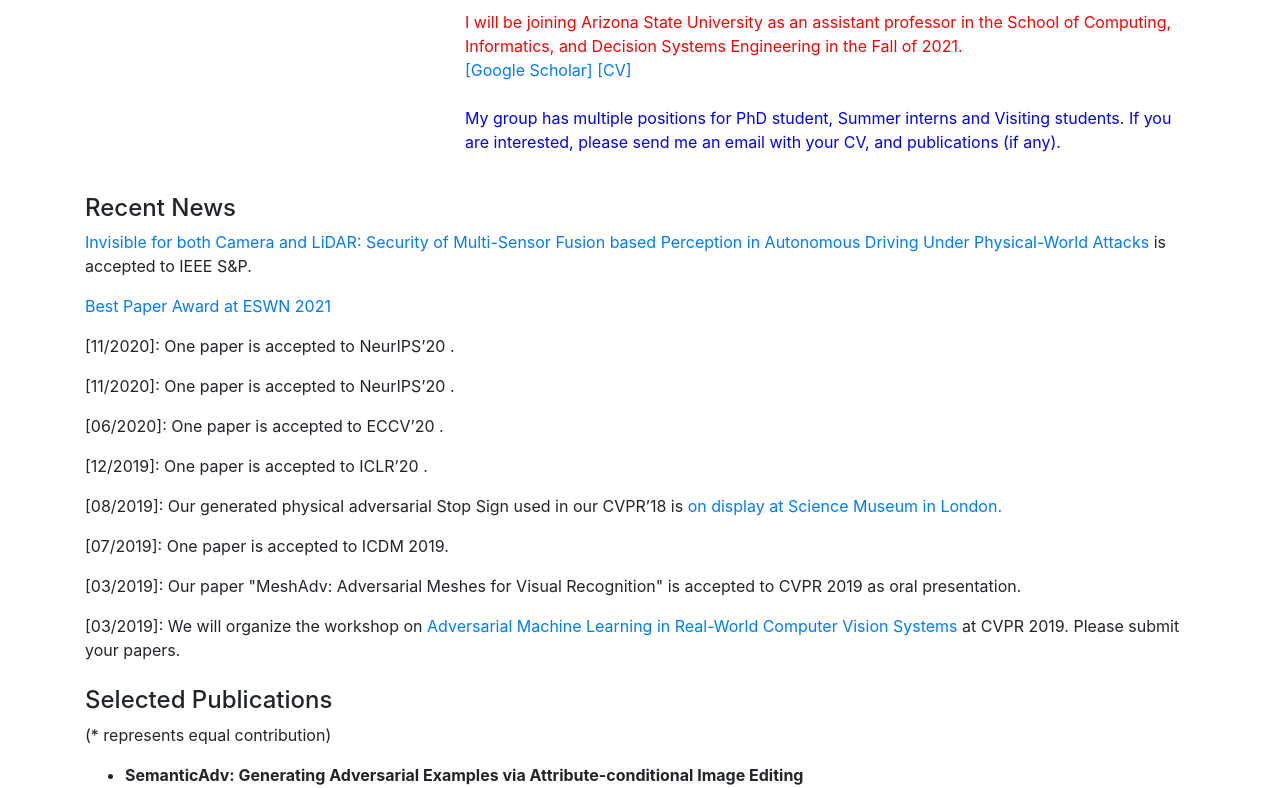
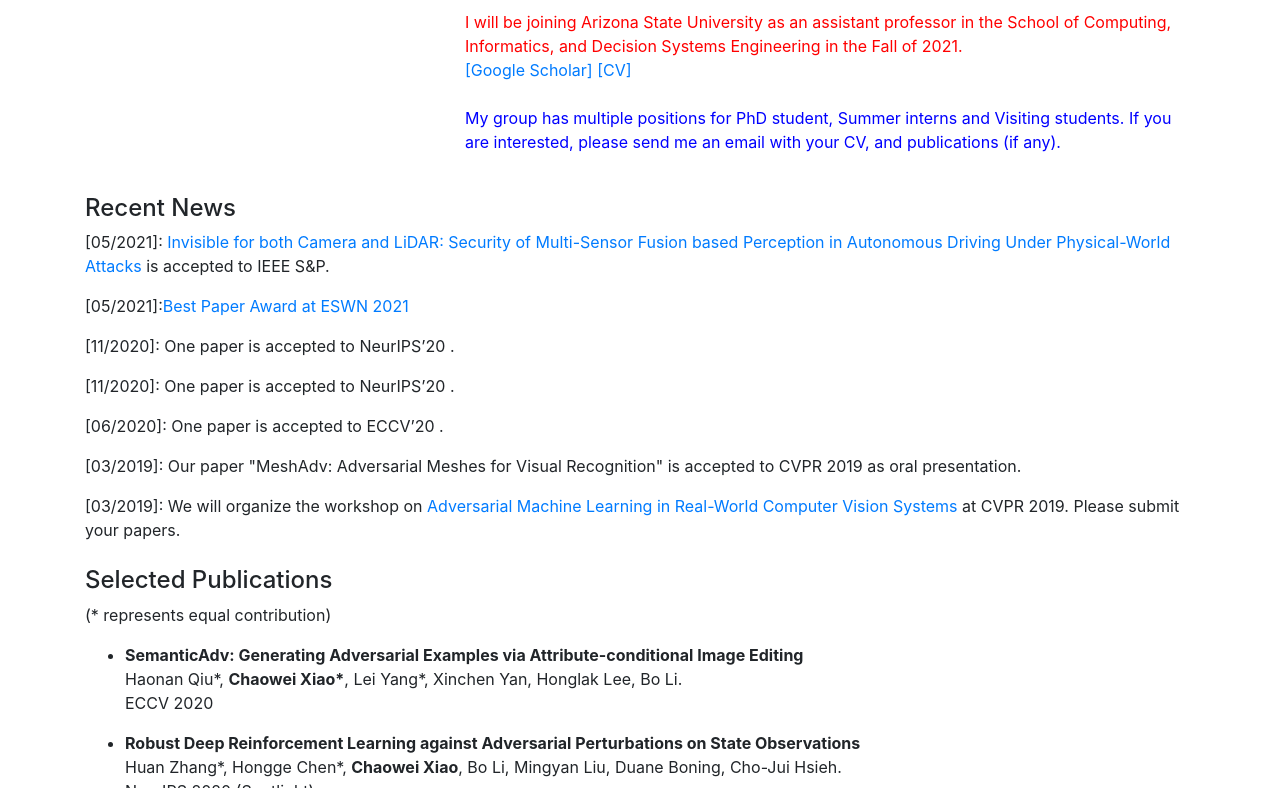
Before and after one commit to xiaocw11/xiaocw11.github.io, a website: page index.html in a window 1280 px wide. Shown: the part 312-1100 px from the top of the page. Drawn offline with Linux system fonts and the light colour scheme.

Commit message:
Update index.html

```diff
--- a/index.html
+++ b/index.html
@@ -90,14 +90,14 @@
       <!-- /.row -->
     <div class=" my-4 text-left">
       <h4>Recent News</h4>
-      <p>  <a href="https://arxiv.org/abs/2106.09249">Invisible for both Camera and LiDAR: Security of Multi-Sensor Fusion based Perception in Autonomous Driving Under Physical-World Attacks </a> is accepted to IEEE S&P.   </p>
-      <p> <a href="https://ewsn2021.ewi.tudelft.nl/">Best Paper Award at ESWN 2021</a></p>
+      <p> [05/2021]: <a href="https://arxiv.org/abs/2106.09249">Invisible for both Camera and LiDAR: Security of Multi-Sensor Fusion based Perception in Autonomous Driving Under Physical-World Attacks </a> is accepted to IEEE S&P.   </p>
+      <p> [05/2021]:<a href="https://ewsn2021.ewi.tudelft.nl/">Best Paper Award at ESWN 2021</a></p>
       <p> [11/2020]: One paper is accepted to NeurIPS’20 .</a></p>
       <p> [11/2020]: One paper is accepted to NeurIPS’20 .</a></p>
       <p> [06/2020]: One paper is accepted to ECCV’20 .</a></p>
-      <p> [12/2019]: One paper is accepted to ICLR’20 .</a></p>
-      <p> [08/2019]: Our generated physical adversarial Stop Sign used in our CVPR’18 is <a href="https://twitter.com/EarlenceF/status/1158768185262432257">on display at Science Museum in London.</a></p>
-      <p> [07/2019]: One paper is accepted to ICDM 2019.  </p>
+      <!-- <p> [12/2019]: One paper is accepted to ICLR’20 .</a></p> -->
+      <!-- <p> [08/2019]: Our generated physical adversarial Stop Sign used in our CVPR’18 is <a href="https://twitter.com/EarlenceF/status/1158768185262432257">on display at Science Museum in London.</a></p>-->
+      <!-- <p> [07/2019]: One paper is accepted to ICDM 2019.  </p> -->
       <!-- <p> [07/2019]: Our paper "AdvIT: Adversarial Frames Identifier Based on Temporal Consistency In Videos" is accepted to ICCV 2019. </p>  -->
          <!-- <p>  [06/2019]: Our paper: <a href="https://arxiv.org/abs/1907.05418"> "Adversarial Objects Against LiDAR-Based Autonomous Driving Systems" </a> is reported by <a href="https://syncedreview.com/2019/07/18/researchers-fool-lidar-with-3d-printed-adversarial-objects/"> Syncedreview</a>, <a href="https://www.selfdrivingcars360.com/researchers-fool-lidar-with-3d-printed-adversarial-objects/">Selfdrivingcars360</a>, <a href="https://www.analyticsindiamag.com/lidar-adversarial-objects-research-vulnerabilities-drawbacks/amp/">Analytics</a> and is discussed at <a href="https://www.reddit.com/r/SelfDrivingCars/comments/cc7khu/adversarial_objects_against_lidarbased_autonomous/">Reddit [1]</a>, <a href="https://www.reddit.com/r/MachineLearning/comments/ccc7p4/r_we_also_3dprint_our_adversarial_objects_and/">[2]</a>.</p> -->
       <!-- <p> [05/2019]: One paper is accepted to CCS 2019. </p>  -->
```
